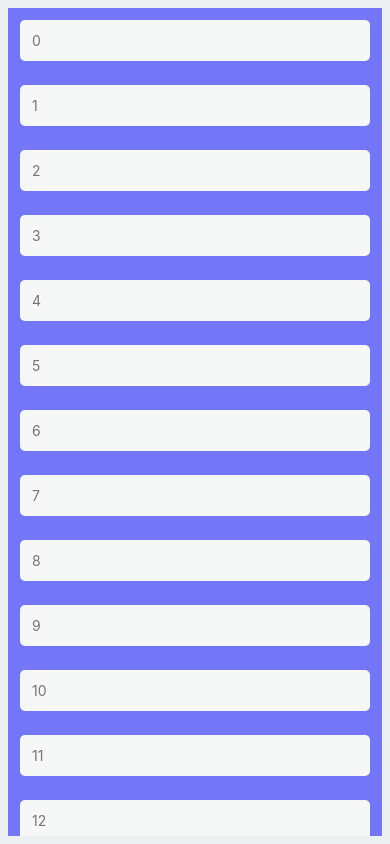
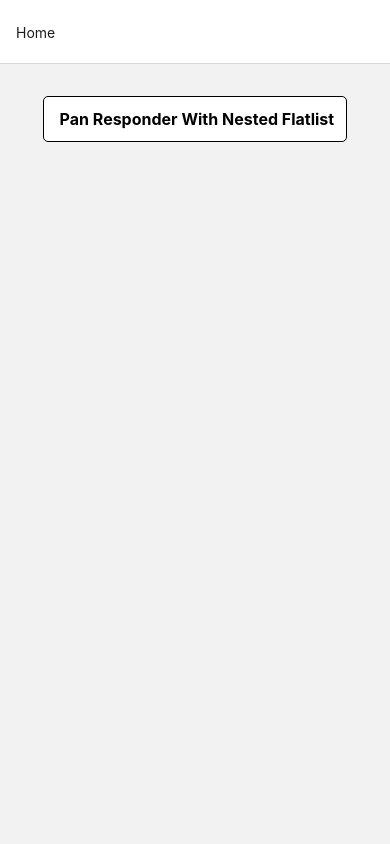
Before and after one commit to lindboe/RNGHExplainer, a React Native app: screen / in a window 390 px wide. Built offline with nearby package versions, Linux system fonts and the light colour scheme.

Commit message:
Set up screen structure

```diff
--- a/App.tsx
+++ b/App.tsx
@@ -1,102 +1,77 @@
-import * as React from 'react';
-import {
-  Text,
-  Animated,
-  View,
-  StyleSheet,
-  PanResponder,
-  FlatList,
-} from 'react-native';
+import * as React from "react";
+import { Text, View, StyleSheet, Pressable } from "react-native";
+import { NavigationContainer, useNavigation } from "@react-navigation/native";
+import { createNativeStackNavigator } from "@react-navigation/native-stack";
+import PanResponderWithNestedFlatlist from "./examples/PanResponderWithNestedFlatlist";
 
-function RNHorizontalPanResponderTest({
-  children,
-}: {
-  children?: React.ReactNode;
-}) {
-  const panX = React.useRef(new Animated.Value(1)).current;
+const examples = [PanResponderWithNestedFlatlist];
 
-  const panResponder = React.useRef(
-    PanResponder.create({
-      onMoveShouldSetPanResponder: (evt, gestureState) => {
-        console.log('shouldsetpanresponder dx:', gestureState.dx);
-        const should = (gestureState.dx > 40 || gestureState.dx < -40) ? true : false;
-        console.log("should? ", should)
-        return should;
-      },
-      onMoveShouldSetPanResponderCapture: (evt, gestureState) => {
-        console.log('shouldsetpanresponder dx:', gestureState.dx);
-        const should = (gestureState.dx > 40 || gestureState.dx < -40) ? true : false;
-        console.log("should? ", should)
-        return should;
-      },
-      onShouldBlockNativeResponder: () => true,
-      onPanResponderRelease: () => {console.log("RELEASED")},
-      onPanResponderMove: Animated.event([null, { dx: panX }], {
-        useNativeDriver: false,
-        listener: (event) => {
-          // console.log(
-          //   'event:',
-          //   event.nativeEvent.identifier,
-          //   event.nativeEvent.target,
-          //   event.nativeEvent.timestamp,
-          //   event.nativeEvent.locationX,
-          //   event.nativeEvent.pageX,
-          //   event.nativeEvent.changedTouches[0].pageX,
-          //   event.nativeEvent.touches[0].pageX
-          // )
-        },
-      }),
-    })
-  ).current;
+function componentName(component: () => React.ReactNode) {
+  return component.name || "?";
+}
 
+function displayName(camelCaseName: string) {
+  return camelCaseName.replace(/([A-Z])/g, " $1");
+}
+
+function ExampleScreenButton({ screenName }: { screenName: string }) {
+  const navigation = useNavigation();
   return (
-    <Animated.View
-      style={{
-        flex: 1,
-        height: '100%',
-        backgroundColor: 'blue',
-        opacity: panX.interpolate({
-          inputRange: [-1000, -50, 50, 1000],
-          outputRange: [0, 0, 1, 1],
-        }),
-      }}
-      {...panResponder.panHandlers}>
-      {children}
-    </Animated.View>
+    <Pressable
+      android_ripple={{ color: "#DCDCDC" }}
+      style={({ pressed }) => ({
+        backgroundColor: pressed ? "#6699cc" : "white",
+        flexDirection: "row",
+        justifyContent: "center",
+        alignItems: "center",
+        borderWidth: 1,
+        borderRadius: 5,
+        margin: 20,
+        padding: 12,
+      })}
+      // @ts-ignore I'm too lazy to set up types for screens here
+      onPress={() => navigation.navigate(screenName)}
+    >
+      <Text style={{ fontWeight: "bold", fontSize: 16 }}>
+        {displayName(screenName)}
+      </Text>
+    </Pressable>
   );
 }
 
-const data = [...Array(30).keys()];
-
-function ListItem({ item }: { item: number }) {
+function HomeScreen() {
   return (
-    <View
-      style={{
-        margin: 12,
-        backgroundColor: 'white',
-        padding: 12,
-        borderRadius: 5,
-      }}>
-      <Text style={{ color: 'black' }}>{item}</Text>
+    <View style={{ flex: 1, padding: 12, alignItems: "center" }}>
+      {examples.map((comp, idx) => (
+        <ExampleScreenButton key={idx} screenName={componentName(comp)} />
+      ))}
     </View>
   );
 }
 
+const Stack = createNativeStackNavigator();
+
 export default function App() {
   return (
-    <View style={styles.container}>
-      <RNHorizontalPanResponderTest>
-        <FlatList data={data} renderItem={ListItem} />
-      </RNHorizontalPanResponderTest>
-    </View>
+    <NavigationContainer>
+      <Stack.Navigator
+        screenOptions={{
+          // to fit long title names
+          headerTitleStyle: { fontSize: 14, fontWeight: "normal" },
+        }}
+      >
+        <Stack.Screen name="Home" component={HomeScreen} />
+        {examples.map((comp, idx) => (
+          <Stack.Screen key={idx} name={componentName(comp)} component={comp} />
+        ))}
+      </Stack.Navigator>
+    </NavigationContainer>
   );
 }
 
 const styles = StyleSheet.create({
   container: {
     flex: 1,
-    justifyContent: 'center',
-    backgroundColor: '#ecf0f1',
-    padding: 8,
+    justifyContent: "center",
   },
 });
--- /dev/null
+++ b/examples/PanResponderWithNestedFlatlist.tsx
@@ -0,0 +1,93 @@
+import React from 'react';
+import {
+  Text,
+  Animated,
+  View,
+  StyleSheet,
+  PanResponder,
+  FlatList,
+} from 'react-native';
+
+function RNHorizontalPanResponderTest({
+  children,
+}: {
+  children?: React.ReactNode;
+}) {
+  const panX = React.useRef(new Animated.Value(1)).current;
+
+  const panResponder = React.useRef(
+    PanResponder.create({
+      onMoveShouldSetPanResponder: (evt, gestureState) => {
+        console.log('shouldsetpanresponder dx:', gestureState.dx);
+        const should = (gestureState.dx > 40 || gestureState.dx < -40) ? true : false;
+        console.log("should? ", should)
+        return should;
+      },
+      onMoveShouldSetPanResponderCapture: (evt, gestureState) => {
+        console.log('shouldsetpanresponder dx:', gestureState.dx);
+        const should = (gestureState.dx > 40 || gestureState.dx < -40) ? true : false;
+        console.log("should? ", should)
+        return should;
+      },
+      onShouldBlockNativeResponder: () => true,
+      onPanResponderRelease: () => {console.log("RELEASED")},
+      onPanResponderMove: Animated.event([null, { dx: panX }], {
+        useNativeDriver: false,
+        listener: (event) => {
+          // console.log(
+          //   'event:',
+          //   event.nativeEvent.identifier,
+          //   event.nativeEvent.target,
+          //   event.nativeEvent.timestamp,
+          //   event.nativeEvent.locationX,
+          //   event.nativeEvent.pageX,
+          //   event.nativeEvent.changedTouches[0].pageX,
+          //   event.nativeEvent.touches[0].pageX
+          // )
+        },
+      }),
+    })
+  ).current;
+
+  return (
+    <Animated.View
+      style={{
+        flex: 1,
+        height: '100%',
+        backgroundColor: 'blue',
+        opacity: panX.interpolate({
+          inputRange: [-1000, -50, 50, 1000],
+          outputRange: [0, 0, 1, 1],
+        }),
+      }}
+      {...panResponder.panHandlers}>
+      {children}
+    </Animated.View>
+  );
+}
+
+const data = [...Array(30).keys()];
+
+function ListItem({ item }: { item: number }) {
+  return (
+    <View
+      style={{
+        margin: 12,
+        backgroundColor: 'white',
+        padding: 12,
+        borderRadius: 5,
+      }}>
+      <Text style={{ color: 'black' }}>{item}</Text>
+    </View>
+  );
+}
+
+export default function PanResponderWithNestedFlatlist() {
+  return (
+    <View style={{flex: 1}}>
+      <RNHorizontalPanResponderTest>
+        <FlatList data={data} renderItem={ListItem} />
+      </RNHorizontalPanResponderTest>
+    </View>
+  );
+}
```
